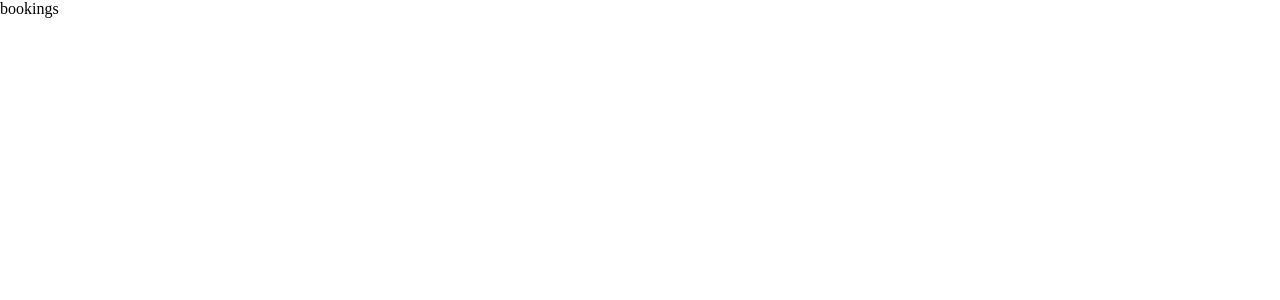
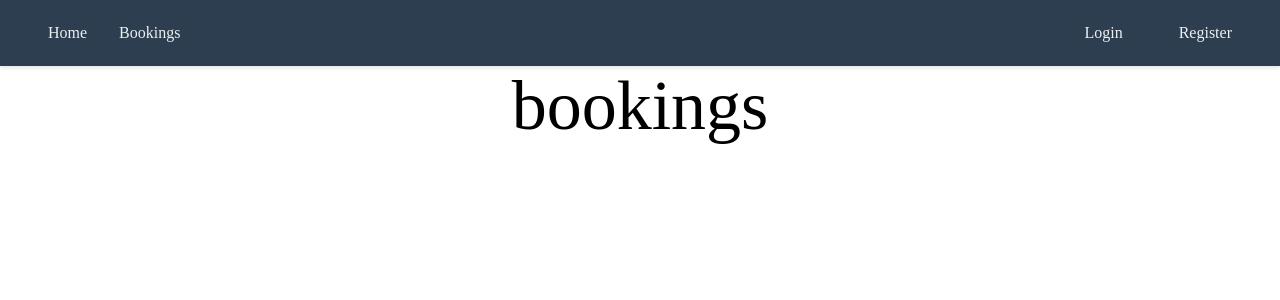
Before and after one commit to KingStar65/trainbookingapp, a React (Vite) app: page /bookings in a window 1280 px wide. Shown: the top 300 px of the page. Built offline with nearby package versions, Linux system fonts and the light colour scheme.

Commit message:
2nd commit

```diff
--- a/src/components/SeatLayout.jsx
+++ b/src/components/SeatLayout.jsx
@@ -8,8 +8,6 @@ const SeatLayout = ({ onSeatSelect }) => {
   const [loading, setLoading] = useState(true);
   const [error, setError] = useState(null);
   const [selectedSeatId, setSelectedSeatId] = useState(null);
-
-  const location = useLocation();
   const queryParams = new URLSearchParams(location.search);
   const departureStationId = queryParams.get('departureStationId');
   const arrivalStationId = queryParams.get('arrivalStationId');
--- /dev/null
+++ b/src/pages/Bookings.css
@@ -0,0 +1,4 @@
+.header {
+    text-align: center;
+    font-size: 70px;
+}
--- a/src/pages/Bookings.jsx
+++ b/src/pages/Bookings.jsx
@@ -1,8 +1,13 @@
-import React from 'react'
+import React from 'react';
+import Navbar from '../components/Navbar';
+import './Bookings.css';
 
 const Bookings = () => {
   return (
-    <div>bookings</div>
+    <>
+    <Navbar/>
+    <div className="header">bookings</div>
+    </>
   )
 }
 
```
Also changed, not shown: src/backend/models/booking.model.js (line endings or trailing spaces).
